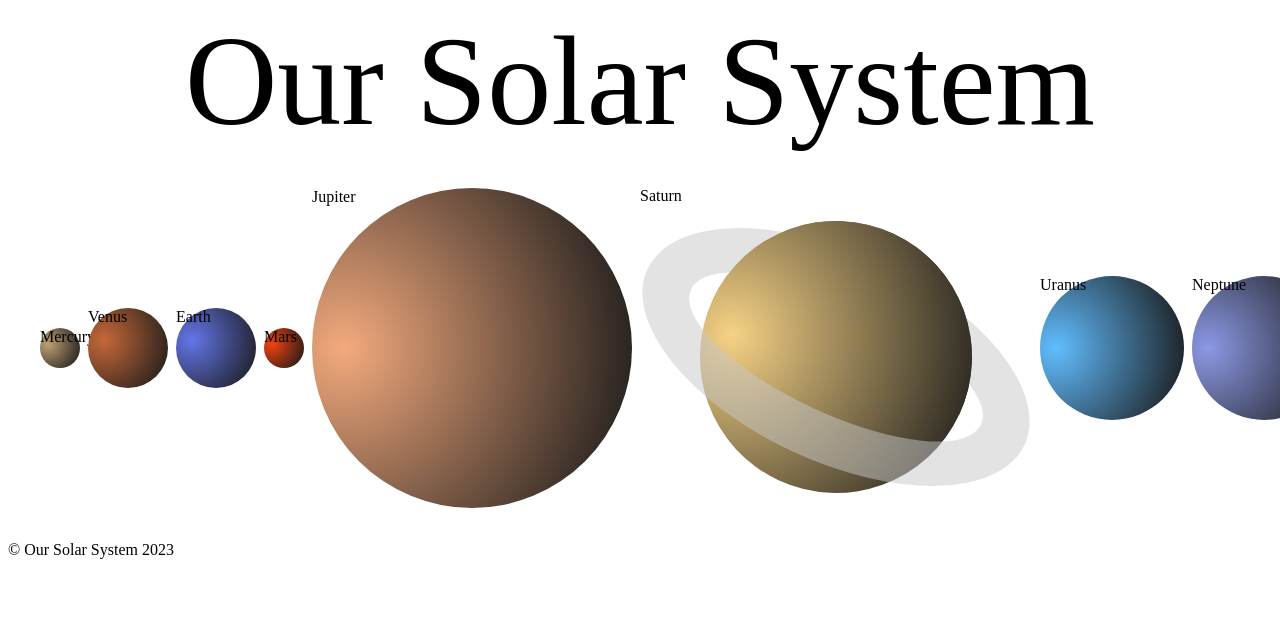
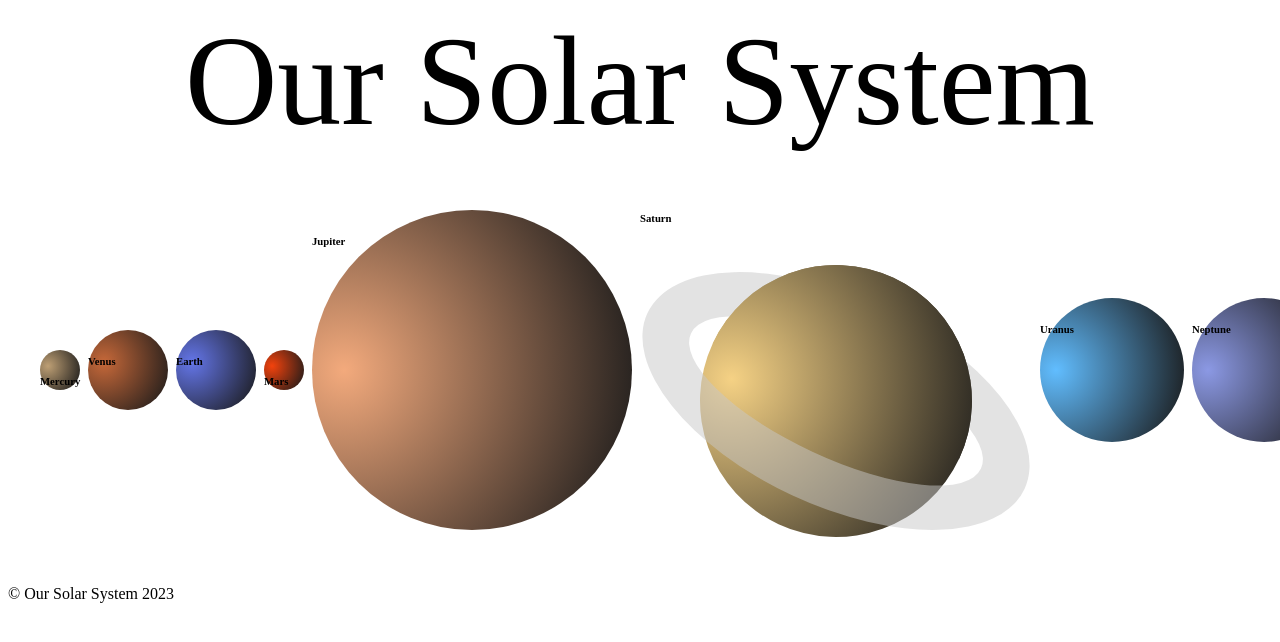
Before and after one commit to CodingLady22/our-solar-system, a React (Vite) app in the folder client-side/solar-system/: page / in a window 1280 px wide. Shown: the top 642 px of the page. Built offline with nearby package versions, Linux system fonts and the light colour scheme.

Commit message:
place the planet names in headings to make it easier to style

```diff
--- a/client-side/solar-system/src/components/planets/Earth.jsx
+++ b/client-side/solar-system/src/components/planets/Earth.jsx
@@ -8,7 +8,7 @@ function Earth() {
 
   return (
     <div className='planet' id='earth2'>
-        Earth
+        <h6>Earth</h6>
     </div>
   )
 }
--- a/client-side/solar-system/src/components/planets/Jupiter.jsx
+++ b/client-side/solar-system/src/components/planets/Jupiter.jsx
@@ -5,7 +5,7 @@ import "./planets.css"
 function Jupiter() {
   return (
     <div className='planet' id='jupiter2'>
-        Jupiter
+        <h6>Jupiter</h6>
     </div>
   )
 }
--- a/client-side/solar-system/src/components/planets/Mars.jsx
+++ b/client-side/solar-system/src/components/planets/Mars.jsx
@@ -5,7 +5,7 @@ import "./planets.css"
 function Mars() {
   return (
     <div className='planet' id='mars2'>
-        Mars
+        <h6>Mars</h6>
     </div>
   )
 }
--- a/client-side/solar-system/src/components/planets/Mercury.jsx
+++ b/client-side/solar-system/src/components/planets/Mercury.jsx
@@ -5,7 +5,7 @@ import "../../App.css"
 function Mercury() {
   return (
     <div className='planet' id='mercury2'>
-        Mercury
+        <h6>Mercury</h6>
     </div>
   )
 }
--- a/client-side/solar-system/src/components/planets/Neptune.jsx
+++ b/client-side/solar-system/src/components/planets/Neptune.jsx
@@ -5,7 +5,7 @@ import "../../App.css"
 function Neptune() {
   return (
     <div className='planet' id='neptune2'>
-        Neptune
+        <h6>Neptune</h6>
     </div>
   )
 }
--- a/client-side/solar-system/src/components/planets/Saturn.jsx
+++ b/client-side/solar-system/src/components/planets/Saturn.jsx
@@ -4,7 +4,7 @@ import "../../App.css"
 
 function Saturn() {
   return (
-    <div>Saturn
+    <div><h6>Saturn</h6>
         <div className='planet' id='saturn-container2'>
             <div id='saturn2'>
                 <div id='saturn-rings2'></div>
--- a/client-side/solar-system/src/components/planets/Uranus.jsx
+++ b/client-side/solar-system/src/components/planets/Uranus.jsx
@@ -5,7 +5,7 @@ import "./planets.css"
 function Uranus() {
   return (
     <div className='planet' id='uranus2'>
-        Uranus
+        <h6>Uranus</h6>
     </div>
   )
 }
--- a/client-side/solar-system/src/components/planets/Venus.jsx
+++ b/client-side/solar-system/src/components/planets/Venus.jsx
@@ -5,7 +5,7 @@ import "./planets.css"
 function Venus() {
   return (
     <div className='planet' id='venus2'>
-        Venus
+        <h6>Venus</h6>
     </div>
   )
 }
```
